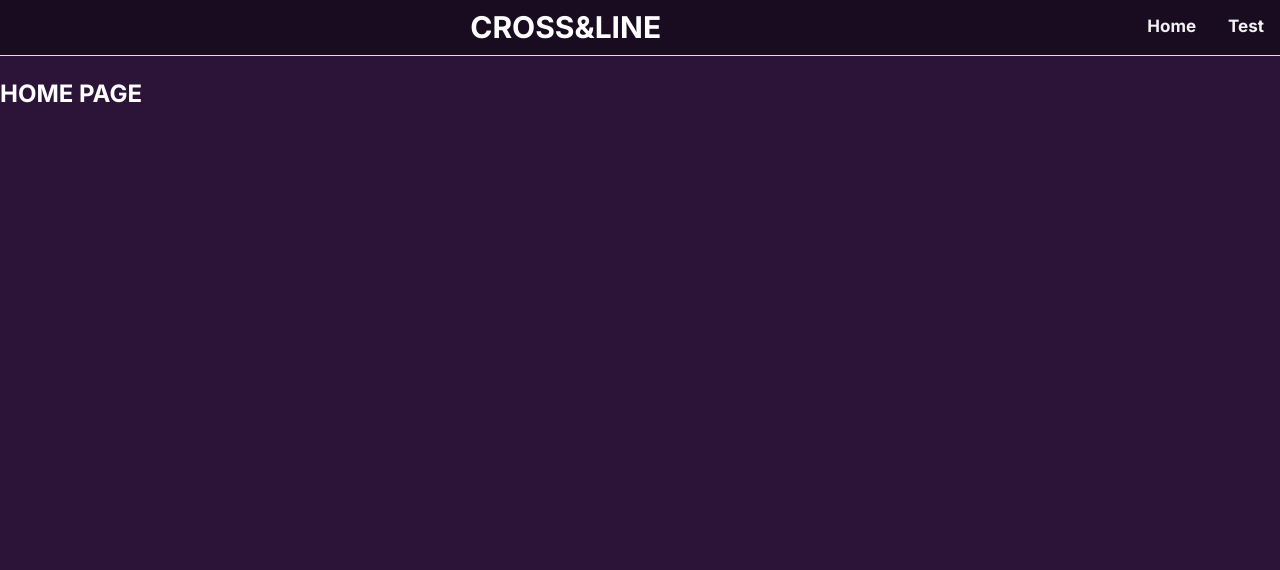
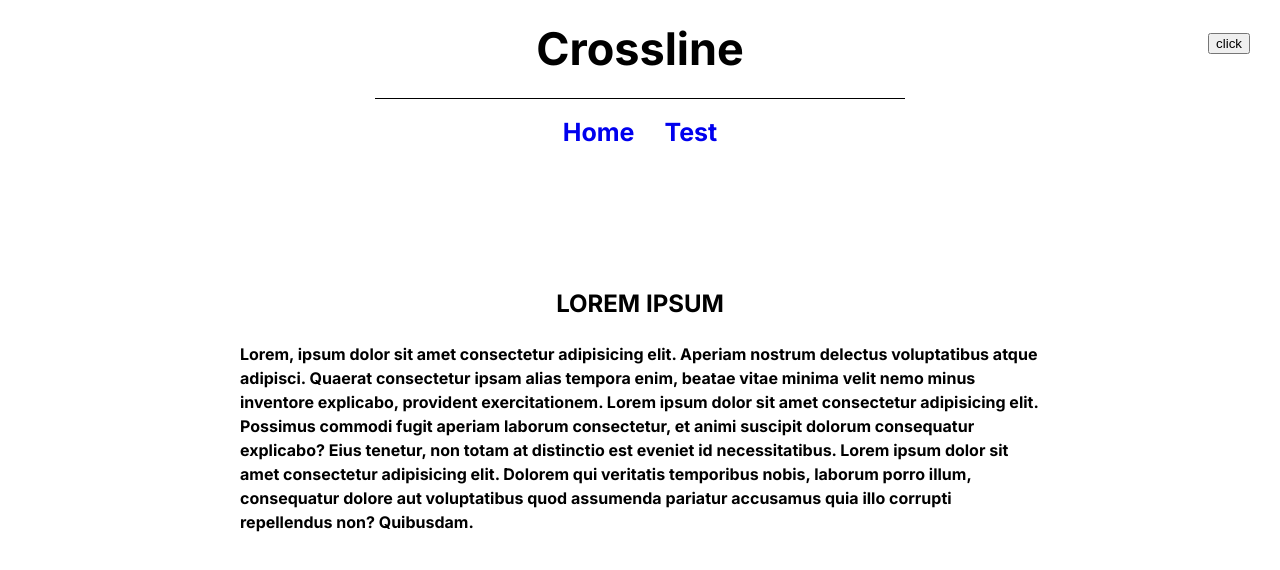
Before and after one commit to CodeLemons/cross-line, a React (Create React App) app: page / in a window 1280 px wide. Shown: the top 570 px of the page. Built offline with nearby package versions, Linux system fonts and the light colour scheme.

Commit message:
Added dark mode toggle using react useEffect and styled components

```diff
--- a/package.json
+++ b/package.json
@@ -10,6 +10,7 @@
     "react-dom": "^17.0.2",
     "react-router-dom": "^6.2.2",
     "react-scripts": "5.0.0",
+    "styled-components": "^5.3.3",
     "web-vitals": "^2.1.4"
   },
   "scripts": {
--- a/src/App.js
+++ b/src/App.js
@@ -1,9 +1,12 @@
 import { Routes, Route } from "react-router-dom";
 import Navigation from "./Navigation";
+import { useState } from "react";
 import Home from "./Home";
 import Test from "./Test";
 
 function App() {
+
+  const [theme, setTheme] = useState('light');
   return (
     <div className="App">
       <div className="content">
--- a/src/Home.js
+++ b/src/Home.js
@@ -1,7 +1,8 @@
 const Home = () => {
     return (
         <div className="home-page">
-            <h2>HOME PAGE</h2>
+            <h2>LOREM IPSUM</h2>
+            <p>Lorem, ipsum dolor sit amet consectetur adipisicing elit. Aperiam nostrum delectus voluptatibus atque adipisci. Quaerat consectetur ipsam alias tempora enim, beatae vitae minima velit nemo minus inventore explicabo, provident exercitationem. Lorem ipsum dolor sit amet consectetur adipisicing elit. Possimus commodi fugit aperiam laborum consectetur, et animi suscipit dolorum consequatur explicabo? Eius tenetur, non totam at distinctio est eveniet id necessitatibus. Lorem ipsum dolor sit amet consectetur adipisicing elit. Dolorem qui veritatis temporibus nobis, laborum porro illum, consequatur dolore aut voluptatibus quod assumenda pariatur accusamus quia illo corrupti repellendus non? Quibusdam.</p>
         </div>
      );
 }
--- a/src/Navigation.js
+++ b/src/Navigation.js
@@ -1,12 +1,36 @@
 import { Link } from "react-router-dom";
+import styled, { ThemeProvider } from 'styled-components';
+import { lightTheme, darkTheme, GlobalStyles}  from "./Themes.js";
+import { useState } from "react";
+
+const StyledApp = styled.div`
+    color: ${(props) => props.theme.fontColor};
+`;
 
 const Navigation = () => {
+
+    const [theme, setTheme] = useState('light');
+
+    const themeToggler = () => {
+        theme === "light" ? setTheme("dark") : setTheme("light");
+    };
+
     return (
-        <div className="nav-page">
-            <h2>CROSS&LINE</h2>
-            <Link to="/">Home</Link>
-            <Link to="/test">Test</Link>
-        </div>
+        <ThemeProvider theme={theme === 'light' ? lightTheme : darkTheme}>
+            <GlobalStyles />
+            <StyledApp>
+                <div className="nav-page">
+                    <div className="dark-mode">
+                        <button onClick={() => themeToggler()}>click</button>
+                    </div>
+                    <h2>Crossline</h2>
+                    <li>
+                        <Link to="/">Home</Link>
+                        <Link to="/test">Test</Link>
+                    </li>
+                </div>
+            </StyledApp>
+        </ThemeProvider>
      );
 }
 
--- /dev/null
+++ b/src/Themes.js
@@ -0,0 +1,19 @@
+import { createGlobalStyle } from "styled-components";
+
+export const lightTheme = {
+    body: '#fff',
+    fontColor: '#000',
+}
+
+export const darkTheme = {
+    body: '#000',
+    fontColor: '#fff',
+}
+
+export const GlobalStyles = createGlobalStyle`
+    body {
+        background-color: ${props => props.theme.body};
+        // color: ${props => props.theme.body};
+
+    }
+`
--- a/src/index.css
+++ b/src/index.css
@@ -1,39 +1,64 @@
 @import url('https://fonts.googleapis.com/css2?family=Inter:wght@700&display=swap');
 /* FFDE91 - for buttons */
+
 body {
   font-family: 'Inter';
   margin: 0;
   font-size: 1rem;
   font-weight: 1.5;
   line-height: 1.5;
-  color: #ffffff;
-  background-color: #2C1338;
+  /* color: black;
+  background-color: #fff; */
 }
 
 .nav-page {
-  display: flex;
-  background: #190b20;
-  border-bottom: 1px solid #FFDE91;
+  text-align: center;
 }
 
 .nav-page a {
-  float: right;
-  color: #f2f2f2;
-  text-align: center;
-  padding: 14px 16px;
+  /* color: black; */
+  padding: 15px;
   text-decoration: none;
-  font-size: 17px;
+  font-size: 25px;
+
+}
+
+.nav-page li {
+  display: flex;
+  flex-direction: row;
+  justify-content: center;
 }
 
 .nav-page a:hover {
-  background-color: #FFDE91;
-  color: #2C1338;
 }
 
 .nav-page h2 {
-  padding: 5px;
+  padding: 15px;
+  /* color: black; */
+  border-bottom: 1px solid black;
+  width: 500px;
+  margin: auto;
+  font-size: 45px;
+}
+
+@media only screen and (max-width: 700px){
+  .nav-page li {
+    width: 525px
+  }
+}
+
+.home-page h2 {
   text-align: center;
-  display: inline-block;
-  font-size: 30px;
+}
+
+.home-page {
+  padding-top: 100px;
+  text-align: left;
+  max-width: 800px;
   margin: auto;
 }
+
+.dark-mode {
+  float: right;
+  padding: 30px;
+}
```
Also changed, not shown: 1 other file (tests, documents, lock files or other folders).
